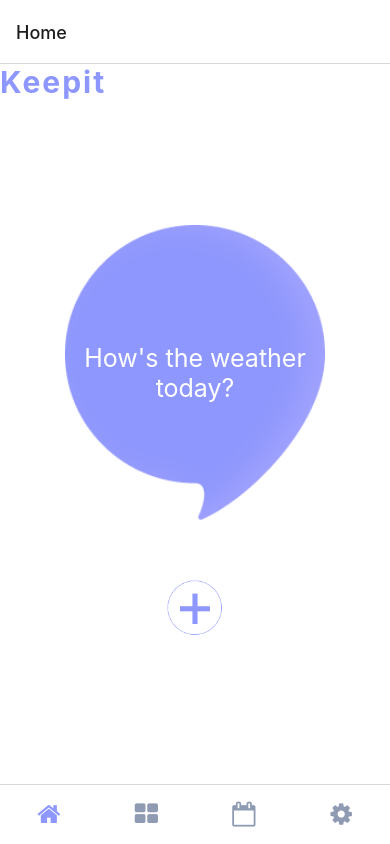
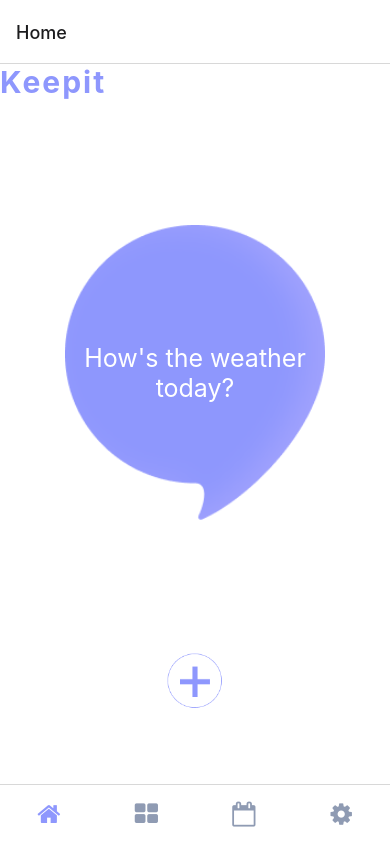
Before and after one commit to HCI-3Trillion/Keepit, a React Native app: screen /Home in a window 390 px wide. Built offline with nearby package versions, Linux system fonts and the light colour scheme.

Commit message:
🐛 이미지 불러오기 해결

```diff
--- a/src/screens/HomeScreen.js
+++ b/src/screens/HomeScreen.js
@@ -1,8 +1,19 @@
 import React from 'react';
-import { StyleSheet, Text, View, Button, Image, Dimensions } from 'react-native';
+import {
+  StyleSheet,
+  Text,
+  View,
+  Button,
+  Image,
+  Dimensions,
+  ImageBackground,
+  TouchableOpacity,
+} from 'react-native';
 import { StatusBar } from 'expo-status-bar';
 import { ColorCode } from '../utils/constants';
-import { ImageBackground, TouchableOpacity } from 'react-native-web';
+import Bubble from '../../assets/bubble.png';
+import Plus from '../../assets/buttonImg.png';
+//import { ImageBackground, TouchableOpacity } from 'react-native-web';
 
 const dimensions = Dimensions.get('window');
 const bubbleWidth = dimensions.height * 0.35 * 0.88;
@@ -13,7 +24,7 @@ const HomeScreen = ({ navigation }) => {
     <View style={styles.container}>
       <Text style={styles.appName}>Keepit</Text>
       <View style={styles.bubbleContainer}>
-        <ImageBackground style={styles.bubble} source={require('../../assets/bubble.png')}>
+        <ImageBackground style={styles.bubble} source={Bubble}>
           <Text style={styles.topic}>How's the weather today?</Text>
         </ImageBackground>
       </View>
@@ -23,7 +34,7 @@ const HomeScreen = ({ navigation }) => {
           title="Camera"
           onPress={() => navigation.navigate('Camera')}
         >
-          <Image style={{ width: 60, height: 60 }} source={require('../../assets/buttonImg.png')} />
+          <Image style={{ width: 60, height: 60 }} source={Plus} />
         </TouchableOpacity>
       </View>
       <StatusBar style="auto" />
@@ -62,7 +73,7 @@ const styles = StyleSheet.create({
   buttonContainer: {
     flex: 1,
     alignItems: 'center',
-    justifyContent: 'top',
+    justifyContent: 'center',
   },
   button: {},
 });
```
